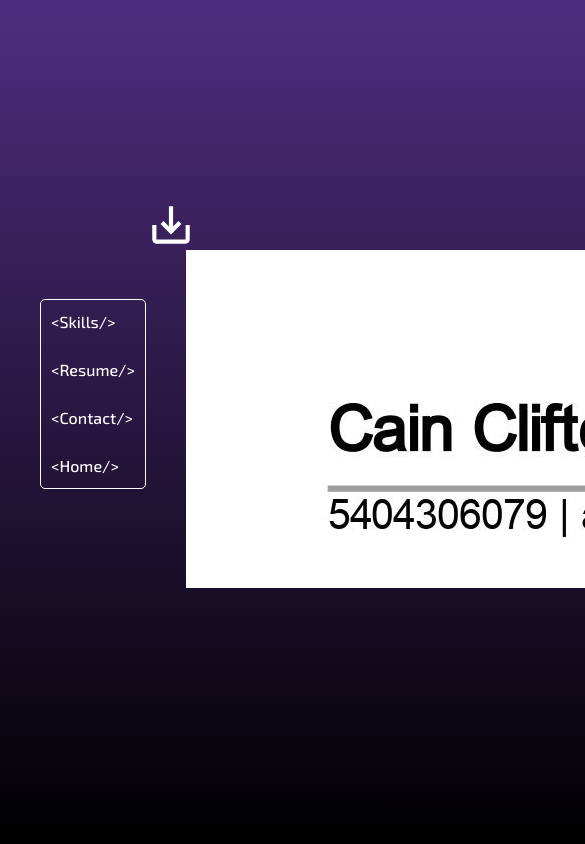
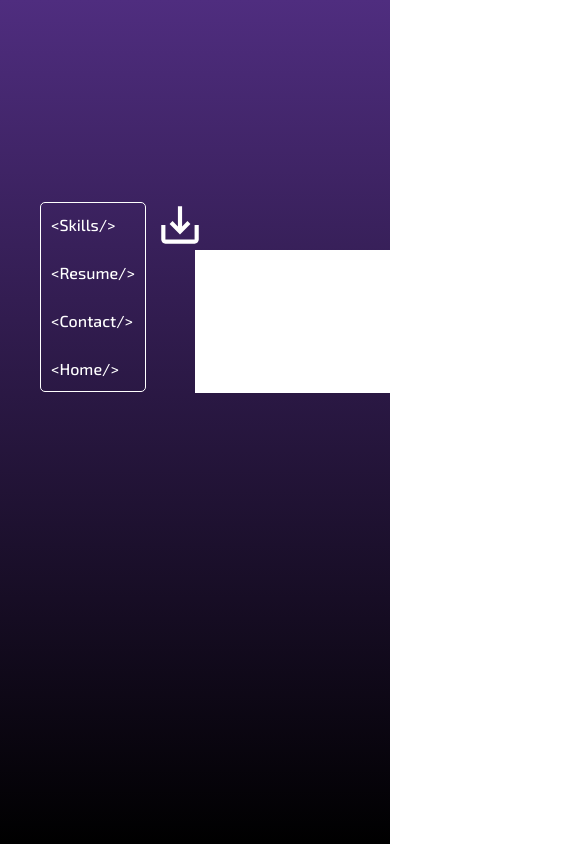
Before and after one commit to kodiakcain/updated-portfolio, a Next.js app: page /Resume in a window 390 px wide. Shown: the top 844 px of the page, 585 px wide, since content can reach past the window. Built offline with nearby package versions, Linux system fonts and the light colour scheme.

Commit message:
css mobile

```diff
--- a/styles/Resume.modules.css
+++ b/styles/Resume.modules.css
@@ -43,8 +43,8 @@
     }
 
     .frame {
-        width: 120vw;
-        height: 40vh;
+        width: 50vw;
+        height: 17vh;
     }
 
     .leftPad {
```
